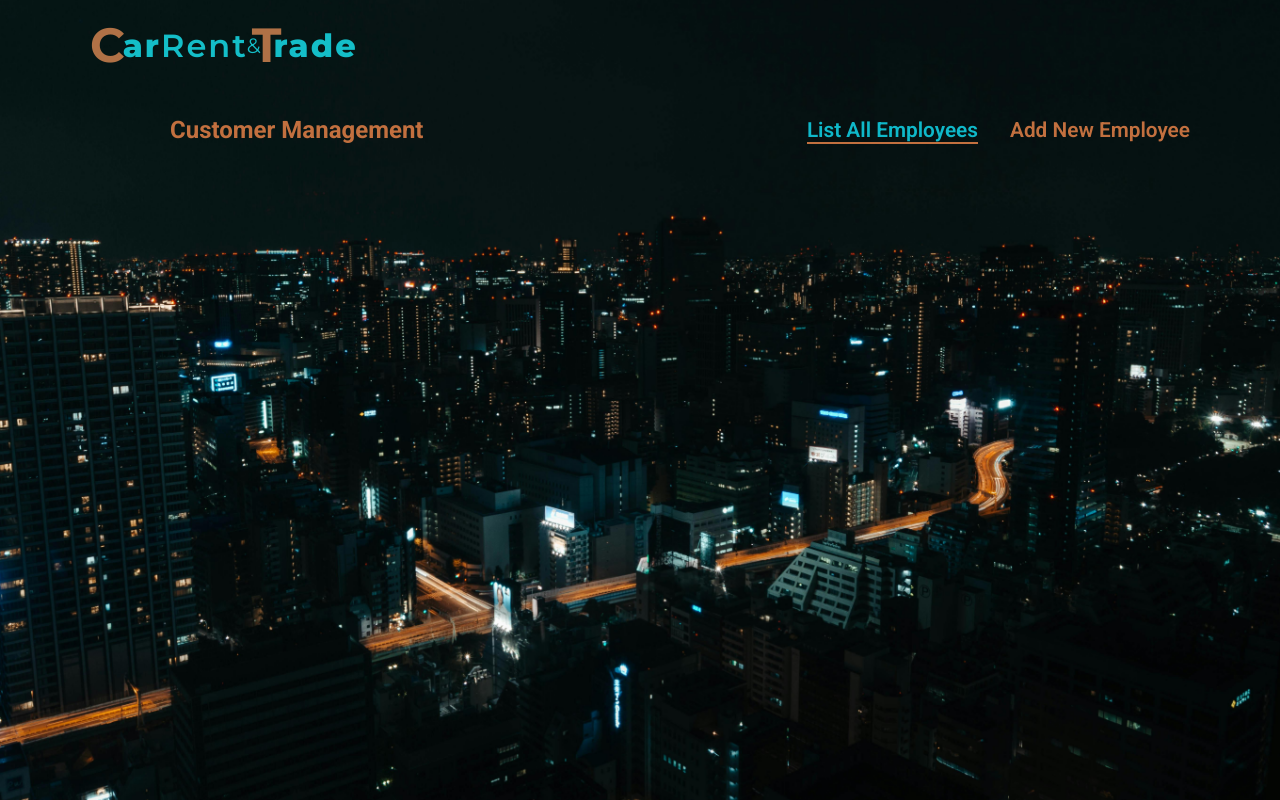
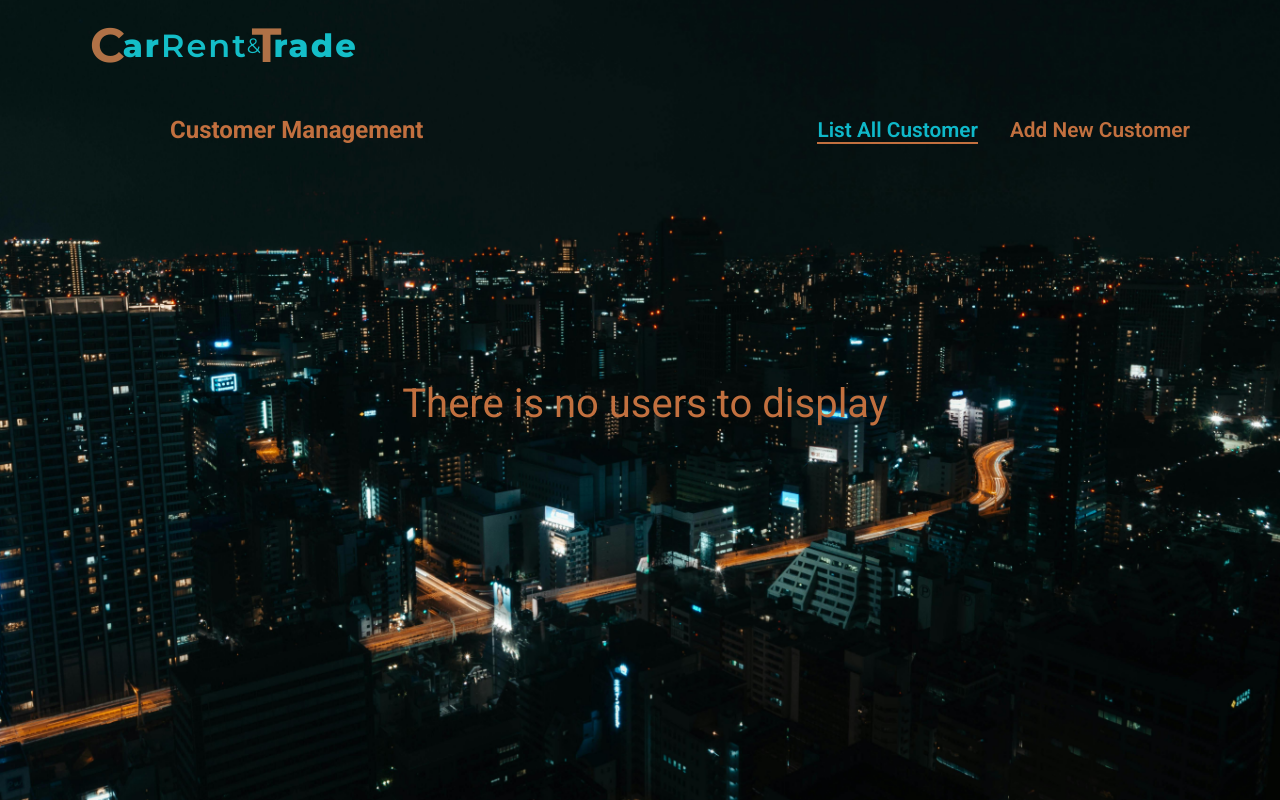
Before and after one commit to ocbtomi36/car-rental-ui, a React (Vite) app: page /customers in a window 1280 px wide. Built offline with nearby package versions, Linux system fonts and the light colour scheme.

Commit message:
List all cutomer route is ready

```diff
--- a/src/App.jsx
+++ b/src/App.jsx
@@ -12,6 +12,8 @@ import {action as manipulateEmployeeAction} from './components/employee/Employee
 import {action as logoutAction} from './pages/Logout'
 import { tokenLoader } from '../util/auth'
 import CustomerLayout from "./pages/users/customer/CustomerRoot";
+import CustomerPage from "./pages/users/customer/Customers";
+import { element } from "prop-types";
 
 const router = createBrowserRouter([
   { path: '/',
@@ -31,7 +33,10 @@ const router = createBrowserRouter([
       },
       {
         path:'customers',
-        element:<CustomerLayout/>
+        element:<CustomerLayout/>,
+        children: [
+          {index: true, element: <CustomerPage />}
+        ]
       },
       { path: 'employees',
         element: <EmployeeLayout />,
--- a/src/components/SubNavigation.jsx
+++ b/src/components/SubNavigation.jsx
@@ -1,23 +1,26 @@
 import HamburgerIcon from '../shared/HamburgerIcon'
 import { NavLink } from 'react-router-dom';
 
-const SubNavigation = ({handleClick , menuOpen, navbarHeadlineText}) => {
+const SubNavigation = ({handleClick , menuOpen, navbarHeadlineText, menuItems}) => {
     return (
         <div className="navbar-subnavigation">
             <div className="navbar__container container">
                 <h2 className="navbar__headline-text">{navbarHeadlineText}</h2>
                 <div className="navbar__menu">
                     <ul className="navbar__menu-list">
-                        <li className="navbar__menu-item"><NavLink to="" end className={({isActive}) => isActive ? "navbar__menu-link active" : "navbar__menu-link" }>List All Employees</NavLink></li>
-                        <li className="navbar__menu-item"><NavLink to="new" className={({isActive}) => isActive ? "navbar__menu-link active" : "navbar__menu-link" } target="_self">Add New Employee</NavLink></li>
+                        {menuItems.map((item) => (
+                            <li className="navbar__menu-item" key={item.id}><NavLink to={item.to} end={item.end} className={({isActive}) => isActive ? "navbar__menu-link active" : "navbar__menu-link" }>{item.title}</NavLink></li>
+                        ))}
+
                     </ul>
                 </div>
                 <div className="navbar__mobile-menu">
                     <HamburgerIcon handleClick={handleClick}/>
                     <div className={menuOpen ? 'navbar__mobile-menu-items active' : 'navbar__mobile-menu-items'}  >
                         <ul className="navbar__mobile-menu-list">
-                            <li className="navbar__mobil-menu-item"><NavLink to="" end  className={({isActive}) => isActive ? "navbar__mobile-menu-link active" : "navbar__mobile-menu-link" } >List All Employees</NavLink></li>
-                            <li className="navbar__mobil-menu-item"><NavLink to="new" className={({isActive}) => isActive ? "navbar__mobile-menu-link active" : "navbar__mobile-menu-link" } >Add New Employee</NavLink></li>
+                            {menuItems.map((item) => (
+                            <li className="navbar__mobil-menu-item" key={item.id} ><NavLink to={item.to} end className={({isActive}) => isActive ? "navbar__mobile-menu-link active" : "navbar__mobile-menu-link" }>{item.title}</NavLink></li>
+                        ))}
                         </ul>
                     </div>
                 </div>
--- a/src/components/employee/EmployeeList.jsx
+++ b/src/components/UserList.jsx
@@ -1,14 +1,14 @@
 import EmployeeItem from './EmployeeItem';
 
 
-const EmployeeList = ({employees}) => {
+const EmployeeList = ({users, entity}) => {
 
-     if(!employees || employees.length === 0) {
-       return <p className="hint">There is no employee to display</p>
+     if(!users || users.length === 0) {
+       return <p className="hint">There is no {entity} to display</p>
     }
     return (
         <div className='card-container container' >
-            {employees.map((item) => (
+            {users.map((item) => (
                 < EmployeeItem  key={item.iduser} item={item} />
             ))}
         </div>
--- a/src/components/employee/EmployeeForm.jsx
+++ b/src/components/employee/EmployeeForm.jsx
@@ -129,7 +129,7 @@ const EmployeeForm = ({method,employee}) => {
                         <input className="form__button-input" type="submit" value={"Submit"}/>
                     </div>
                     <div className="form__button">
-                        <input className="form__button-input" type="submit" value={employee.is_employed === 'yes' ? "Deactivate" : "Reactivate"}/>
+                        <input className="form__button-input" type="submit" value={"Reactivate"}/>
                     </div>
                 </div>
             </Form>
--- a/src/pages/users/customer/CustomerRoot.jsx
+++ b/src/pages/users/customer/CustomerRoot.jsx
@@ -6,14 +6,26 @@ const CustomerRootLayout = () => {
 
     const [menuOpen, setMenuOpen] = useState(false);
     const navbarHeadlineText = "Customer Management";
-    const menuItems = [];
+    const menuItems = [
+        {
+            id: '1',
+            to: '',
+            title: 'List All Customer',
+            end: true
+        },
+        {
+            id: '2',
+            to: 'new',
+            title: 'Add New Customer'
+        },
+    ];
     const handleClick = () => {
                 setMenuOpen(prev => !prev);
     }
 
     return (
         <>
-            <SubNavigation handleClick={handleClick} menuOpen={menuOpen} navbarHeadlineText={navbarHeadlineText}/>
+            <SubNavigation handleClick={handleClick} menuOpen={menuOpen} navbarHeadlineText={navbarHeadlineText} menuItems={menuItems}/>
             <Outlet />
         </>
      );
--- /dev/null
+++ b/src/pages/users/customer/Customers.jsx
@@ -0,0 +1,14 @@
+import UserList from "../../../components/UserList"
+
+const CustomerPage = () => {
+
+    const entity = 'users'
+
+    return (
+        <>
+            <UserList entity={entity}/>
+        </>
+     );
+}
+
+export default CustomerPage;
--- a/src/pages/users/employee/EmployeeRoot.jsx
+++ b/src/pages/users/employee/EmployeeRoot.jsx
@@ -6,13 +6,26 @@ const EmployeeRootLayout = () => {
 
     const navbarHeadlineText = "Employee Management"
     const [menuOpen, setMenuOpen] = useState(false);
+    const menuItems = [
+        {
+            id: '1',
+            to: '',
+            title: 'List All Employees',
+            end: true
+        },
+        {
+            id: '2',
+            to: 'new',
+            title: 'Add New Employee'
+        },
+    ];
     const handleClick = () => {
                 setMenuOpen(prev => !prev);
     }
 
     return (
         <>
-            <SubNavigation handleClick={handleClick} menuOpen={menuOpen} navbarHeadlineText={navbarHeadlineText} />
+            <SubNavigation handleClick={handleClick} menuOpen={menuOpen} navbarHeadlineText={navbarHeadlineText} menuItems={menuItems}/>
             <Outlet />
         </>
      );
--- a/src/pages/users/employee/Employees.jsx
+++ b/src/pages/users/employee/Employees.jsx
@@ -1,16 +1,17 @@
 import { getAuthToken } from "../../../../util/auth";
 import UserDatas from "../UserDatas";
-import EmployeeList from '../../../components/employee/EmployeeList';
+import UserList from "../../../components/UserList"
 import { useState } from "react";
 import { useLoaderData } from "react-router-dom";
 import EmployeeNavigation from "../../../components/SubNavigation";
 
 const EmployeesPage = () => {
 
-    const employees = useLoaderData();
+    const users = useLoaderData();
+    const entity = 'employee'
     return (
         <>
-            <EmployeeList employees={employees} />
+            <UserList users={users} entity={entity}/>
         </>
      );
 }
```
Also changed, not shown: src/components/EmployeeItem.jsx (renamed from src/components/employee/EmployeeItem.jsx), src/pages/users/customer/Customer.jsx (deleted).
